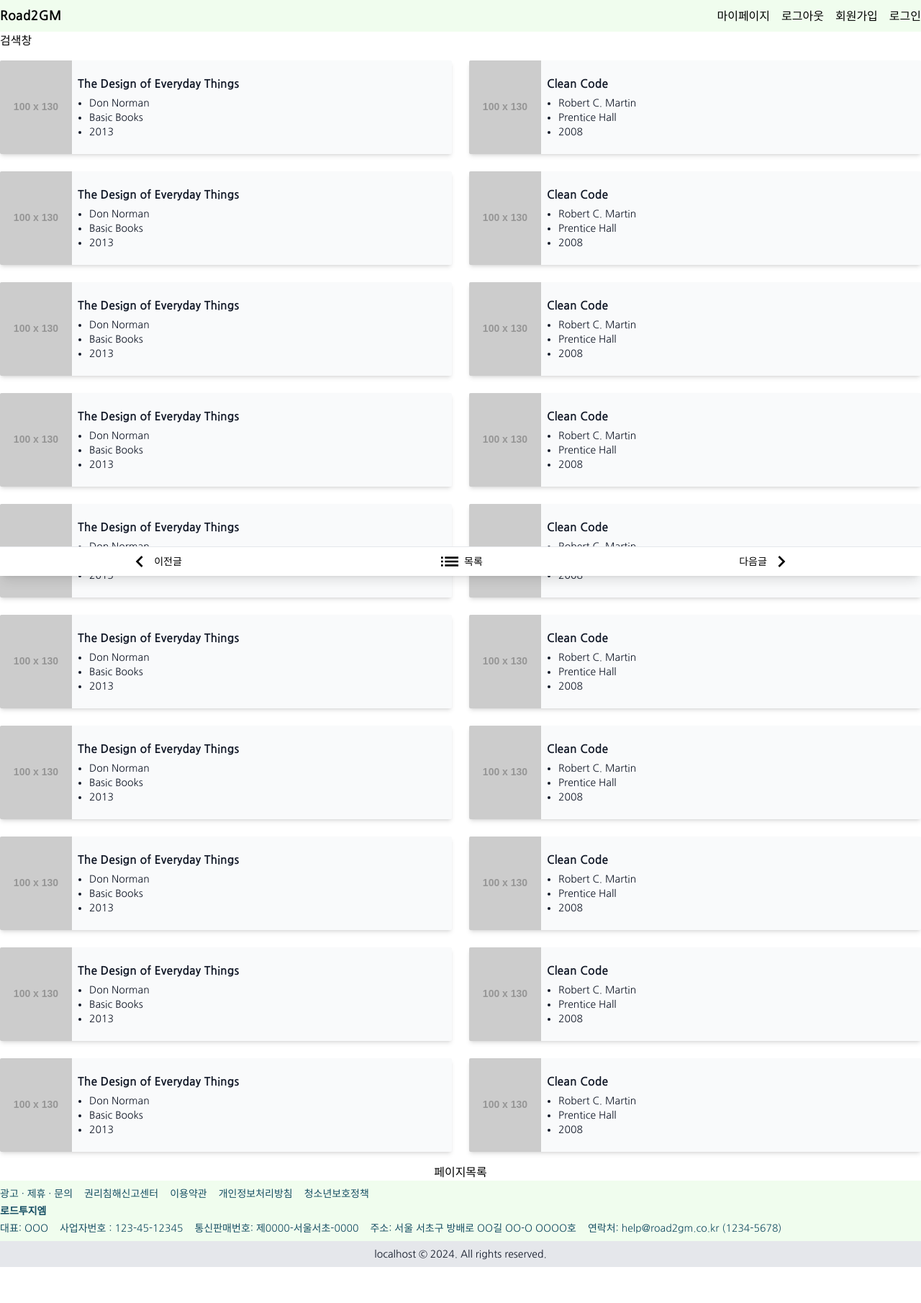
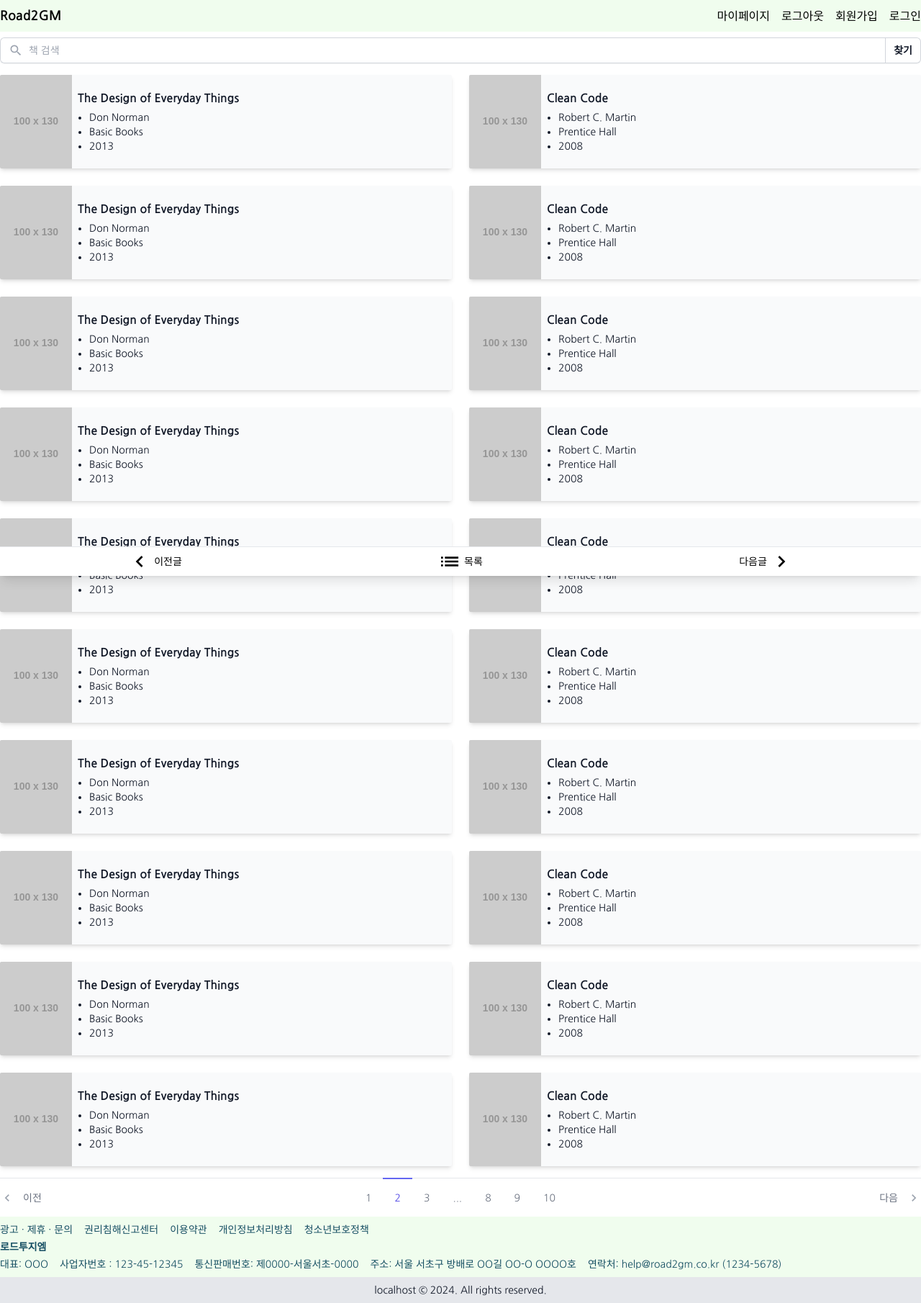
Before and after one commit to mairoo/road2gm-react, a React app: page /book in a window 1280 px wide. Shown: the whole page at 72% size. Before the commit the page ends 1760 px from the top, so only its background shows below. Built offline with nearby package versions, Linux system fonts and the light colour scheme.

Commit message:
pagination

```diff
--- a/src/pages/book/index.tsx
+++ b/src/pages/book/index.tsx
@@ -1,4 +1,5 @@
 import React from "react";
+import { MdChevronLeft, MdChevronRight, MdSearch } from "react-icons/md";
 
 const BookPage = () => {
   const books = [
@@ -24,7 +25,31 @@ const BookPage = () => {
 
   return (
     <div className="flex flex-col gap-y-4 p-1 md:p-0">
-      <div>검색창</div>
+      <div className="px-1 md:px-0">
+        <label htmlFor="search" className="hidden">
+          책 검색
+        </label>
+        <div className="mt-2 flex rounded-md shadow-sm">
+          <div className="relative flex flex-grow items-stretch focus-within:z-10">
+            <div className="pointer-events-none absolute inset-y-0 left-0 flex items-center pl-3">
+              <MdSearch aria-hidden="true" className="h-5 w-5 text-gray-400" />
+            </div>
+            <input
+              id="email"
+              name="email"
+              type="email"
+              placeholder="책 검색"
+              className="block w-full rounded-none rounded-l-md border-0 py-1.5 pl-10 text-gray-900 ring-1 ring-inset ring-gray-300 placeholder:text-gray-400 focus:ring-2 focus:ring-inset focus:ring-indigo-600 sm:text-sm sm:leading-6"
+            />
+          </div>
+          <button
+            type="button"
+            className="relative -ml-px inline-flex items-center gap-x-1.5 rounded-r-md px-3 py-2 text-sm font-semibold text-gray-900 ring-1 ring-inset ring-gray-300 hover:bg-gray-50"
+          >
+            찾기
+          </button>
+        </div>
+      </div>
       <div className="grid grid-cols-1 md:grid-cols-2 gap-y-6 gap-x-6 px-1 md:px-0">
         {list.map((book, i) => (
           <div
@@ -59,9 +84,75 @@ const BookPage = () => {
           </div>
         ))}
       </div>
-      <div className="flex justify-center">
-        <span>페이지목록</span>
-      </div>
+      <nav className="flex items-center justify-between border-t border-gray-200 px-4 sm:px-0 mb-4">
+        <div className="-mt-px flex w-0 flex-1">
+          <a
+            href="#"
+            className="inline-flex items-center border-t-2 border-transparent pr-1 pt-4 text-sm font-medium text-gray-500 hover:border-gray-300 hover:text-gray-700"
+          >
+            <MdChevronLeft
+              aria-hidden="true"
+              className="mr-3 h-5 w-5 text-gray-400"
+            />
+            이전
+          </a>
+        </div>
+        <div className="hidden md:-mt-px md:flex">
+          <a
+            href="#"
+            className="inline-flex items-center border-t-2 border-transparent px-4 pt-4 text-sm font-medium text-gray-500 hover:border-gray-300 hover:text-gray-700"
+          >
+            1
+          </a>
+          {/* Current: "border-indigo-500 text-indigo-600", Default: "border-transparent text-gray-500 hover:text-gray-700 hover:border-gray-300" */}
+          <a
+            href="#"
+            aria-current="page"
+            className="inline-flex items-center border-t-2 border-indigo-500 px-4 pt-4 text-sm font-medium text-indigo-600"
+          >
+            2
+          </a>
+          <a
+            href="#"
+            className="inline-flex items-center border-t-2 border-transparent px-4 pt-4 text-sm font-medium text-gray-500 hover:border-gray-300 hover:text-gray-700"
+          >
+            3
+          </a>
+          <span className="inline-flex items-center border-t-2 border-transparent px-4 pt-4 text-sm font-medium text-gray-500">
+            ...
+          </span>
+          <a
+            href="#"
+            className="inline-flex items-center border-t-2 border-transparent px-4 pt-4 text-sm font-medium text-gray-500 hover:border-gray-300 hover:text-gray-700"
+          >
+            8
+          </a>
+          <a
+            href="#"
+            className="inline-flex items-center border-t-2 border-transparent px-4 pt-4 text-sm font-medium text-gray-500 hover:border-gray-300 hover:text-gray-700"
+          >
+            9
+          </a>
+          <a
+            href="#"
+            className="inline-flex items-center border-t-2 border-transparent px-4 pt-4 text-sm font-medium text-gray-500 hover:border-gray-300 hover:text-gray-700"
+          >
+            10
+          </a>
+        </div>
+        <div className="-mt-px flex w-0 flex-1 justify-end">
+          <a
+            href="#"
+            className="inline-flex items-center border-t-2 border-transparent pl-1 pt-4 text-sm font-medium text-gray-500 hover:border-gray-300 hover:text-gray-700"
+          >
+            다음
+            <MdChevronRight
+              aria-hidden="true"
+              className="ml-3 h-5 w-5 text-gray-400"
+            />
+          </a>
+        </div>
+      </nav>
     </div>
   );
 };
```
